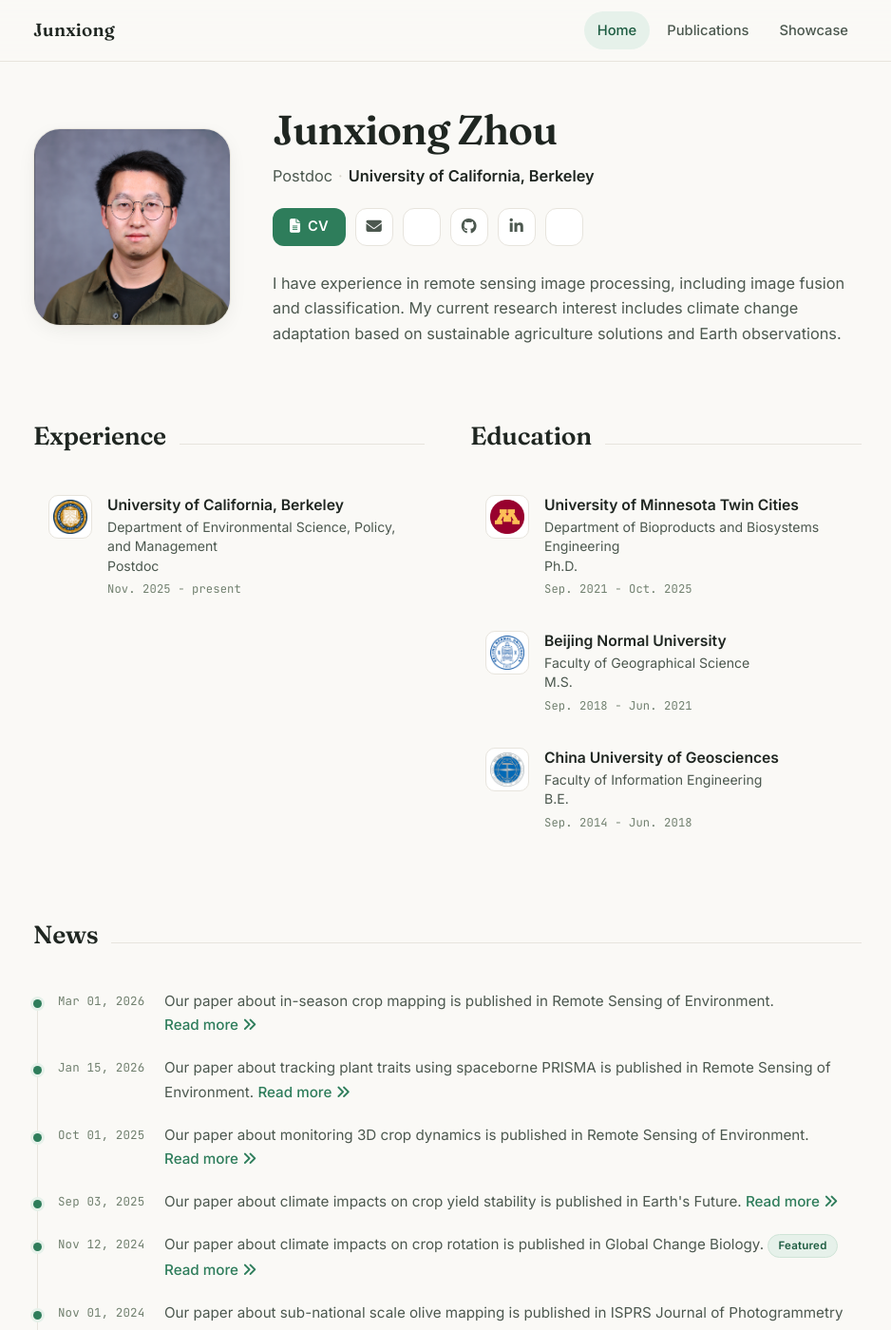
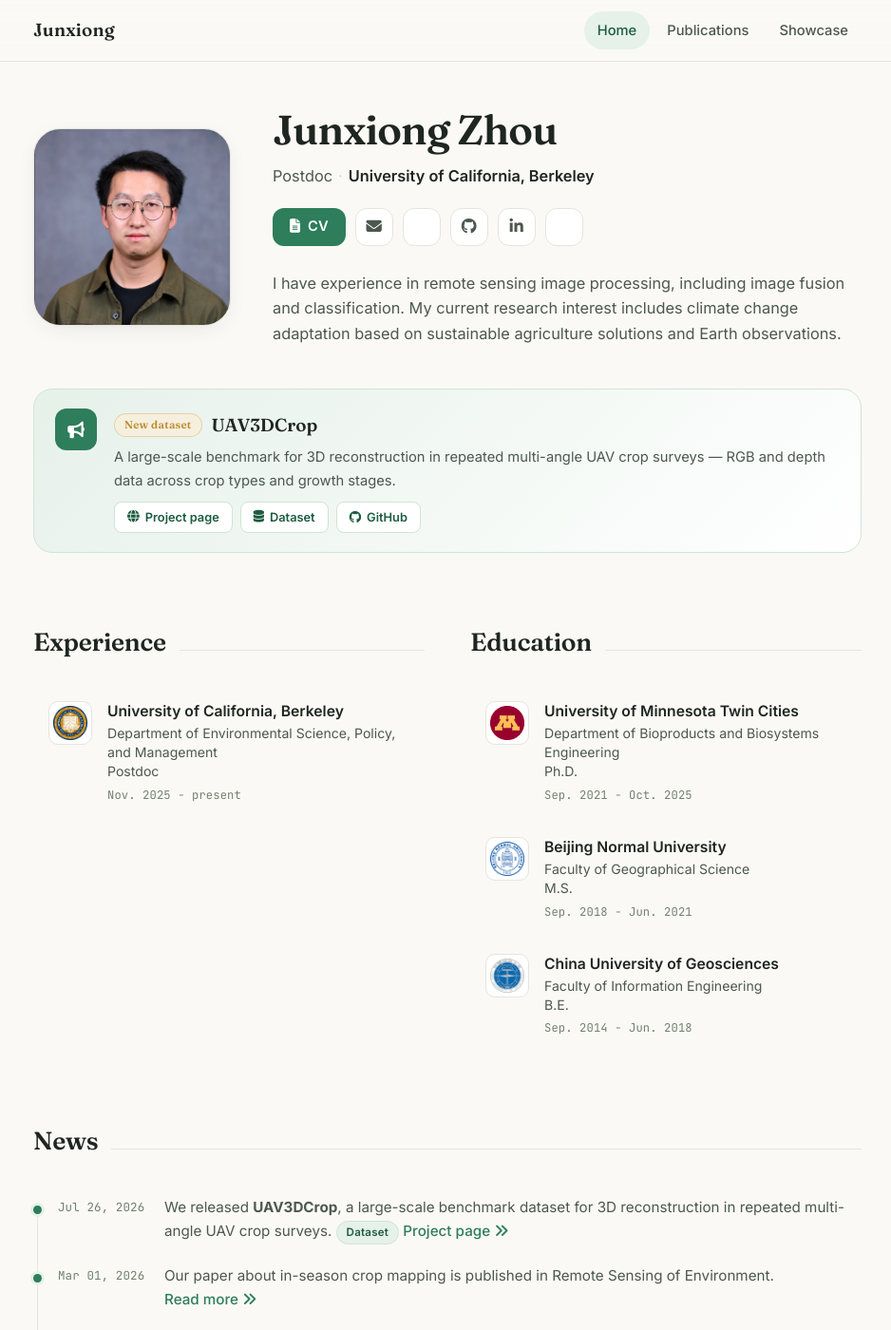
Before and after one commit to Link-dev/Link-dev.github.io, a Jekyll site: the page built from index.html, in a window 1280 px wide and 1400 px high. Shown: the whole window at 95% size, without its empty margins (169-1107 px from the left). Built offline with Jekyll 4.4.1, drawn with Linux system fonts in a browser that asks for light colours; a style sheet for code colours, icons or effects is not loaded.

Commit message:
Promote UAV3DCrop dataset on homepage
Add a highlight banner below the hero (driven by _data/announcement.yml,
set show: false to hide) and a news entry for the dataset release.

Co-Authored-By: Claude Fable 5 <noreply@anthropic.com>

```diff
--- /dev/null
+++ b/_data/announcement.yml
@@ -0,0 +1,18 @@
+# Highlight banner shown on the homepage below the hero.
+# Set `show: false` to hide it.
+show: true
+badge: New dataset
+title: UAV3DCrop
+text: >-
+  A large-scale benchmark for 3D reconstruction in repeated multi-angle UAV
+  crop surveys — RGB and depth data across crop types and growth stages.
+links:
+  - name: Project page
+    icon: fas fa-globe
+    url: https://link-dev.github.io/UAV3DCrop/
+  - name: Dataset
+    icon: fas fa-database
+    url: https://huggingface.co/datasets/Link-Dev/UAV3DCrop
+  - name: GitHub
+    icon: fab fa-github
+    url: https://github.com/Link-dev/UAV3DCrop
--- a/assets/css/main.css
+++ b/assets/css/main.css
@@ -318,6 +318,86 @@ img {
 
 .hero-bio p:last-child {
   margin-bottom: 0;
+}
+
+/* --------------------------------------------------------------------------
+   Announcement banner
+   -------------------------------------------------------------------------- */
+
+.announce-card {
+  display: flex;
+  gap: 18px;
+  margin-top: 44px;
+  padding: 20px 22px;
+  border-radius: var(--radius-lg);
+  background: linear-gradient(135deg, var(--accent-soft), var(--surface));
+  border: 1px solid var(--accent-soft-border);
+}
+
+.announce-icon {
+  flex-shrink: 0;
+  width: 44px;
+  height: 44px;
+  border-radius: 12px;
+  display: flex;
+  align-items: center;
+  justify-content: center;
+  background: var(--accent);
+  color: #fff;
+  font-size: 1.1rem;
+}
+
+@media (prefers-color-scheme: dark) {
+  .announce-icon {
+    color: #0e1410;
+  }
+}
+
+.announce-body {
+  min-width: 0;
+}
+
+.announce-title {
+  display: flex;
+  flex-wrap: wrap;
+  align-items: center;
+  gap: 10px;
+  margin: 2px 0 6px;
+  font-family: var(--font-display);
+  font-size: 1.18rem;
+  font-weight: 600;
+}
+
+.announce-text {
+  margin: 0 0 10px;
+  font-size: 0.92rem;
+  color: var(--text-secondary);
+}
+
+.announce-links {
+  display: flex;
+  flex-wrap: wrap;
+  gap: 8px;
+  margin: 0;
+}
+
+.announce-links a {
+  display: inline-flex;
+  align-items: center;
+  gap: 6px;
+  padding: 5px 13px;
+  border-radius: 8px;
+  border: 1px solid var(--accent-soft-border);
+  background: var(--surface);
+  font-size: 0.8rem;
+  font-weight: 550;
+  color: var(--accent-strong);
+  transition: all 0.15s ease;
+}
+
+.announce-links a:hover {
+  background: var(--accent-soft);
+  transform: translateY(-1px);
 }
 
 /* --------------------------------------------------------------------------
--- a/index.html
+++ b/index.html
@@ -36,6 +36,24 @@ navbar_title: Home
         <div class="hero-bio">{{ site.data.profile.short_bio }}</div>
     </div>
 </section>
+
+{% if site.data.announcement.show %}
+<aside class="announce-card">
+    <div class="announce-icon"><i class="fas fa-bullhorn"></i></div>
+    <div class="announce-body">
+        <p class="announce-title">
+            <span class="badge badge-feature">{{ site.data.announcement.badge }}</span>
+            {{ site.data.announcement.title }}
+        </p>
+        <p class="announce-text">{{ site.data.announcement.text }}</p>
+        <p class="announce-links">
+            {% for link in site.data.announcement.links %}
+            <a href="{{ link.url }}" target="_blank"><i class="{{ link.icon }}"></i> {{ link.name }}</a>
+            {% endfor %}
+        </p>
+    </div>
+</aside>
+{% endif %}
 
 <section class="section">
     <div class="grid-2col">
```
Also changed, not shown: _news/2026-news3.md (added, +7 -0 lines).
